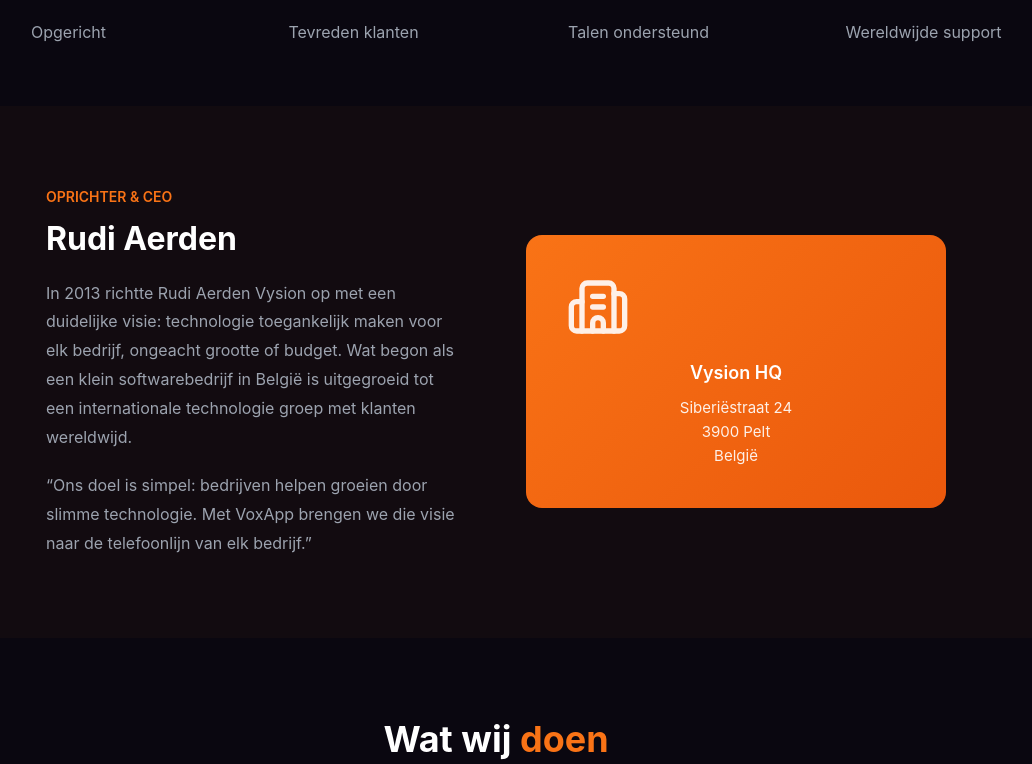
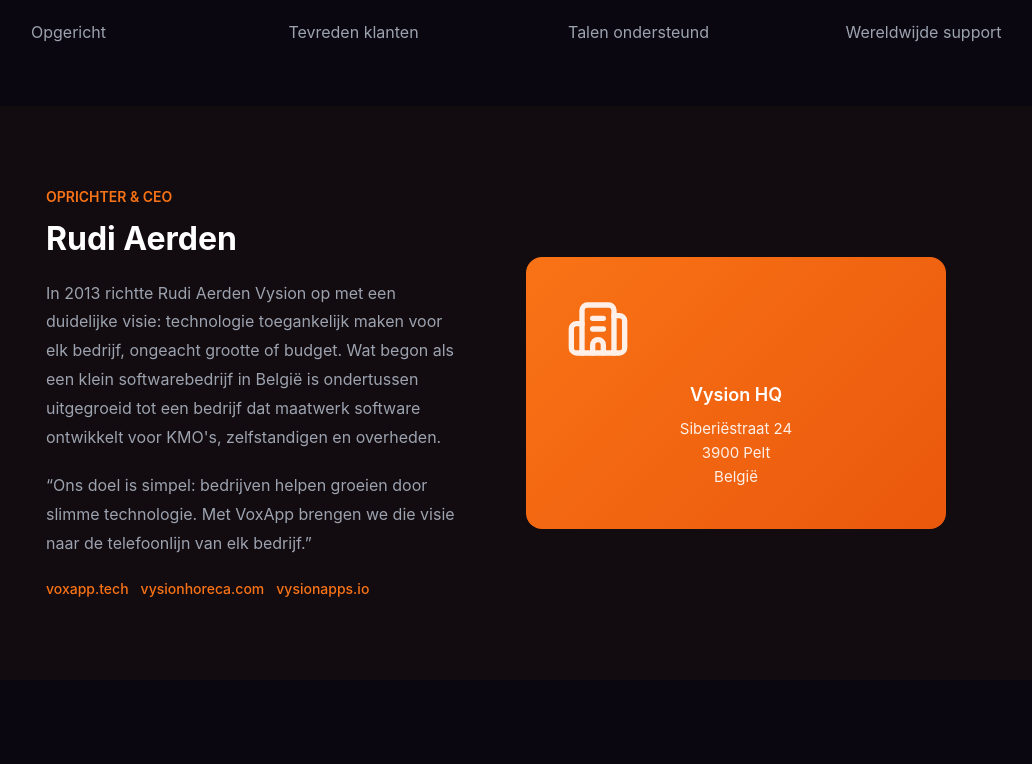
Before and after one commit to rudiaerden19-blip/voxapp, a Next.js app: page /over-ons in a window 1280 px wide. Shown: the part 587-1351 px from the top of the page, without its empty margins (144-1176 px from the left). Built offline with nearby package versions, Linux system fonts and the light colour scheme.

Commit message:
Update founder section with KMO, zelfstandigen, overheden and add URLs
Co-authored-by: Cursor <cursoragent@cursor.com>

```diff
--- a/src/app/over-ons/page.tsx
+++ b/src/app/over-ons/page.tsx
@@ -108,13 +108,18 @@ export default function OverOnsPage() {
               <p style={{ color: '#9ca3af', lineHeight: 1.8, marginBottom: 20 }}>
                 In 2013 richtte Rudi Aerden Vysion op met een duidelijke visie: technologie
                 toegankelijk maken voor elk bedrijf, ongeacht grootte of budget. Wat begon als
-                een klein softwarebedrijf in België is uitgegroeid tot een internationale
-                technologie groep met klanten wereldwijd.
+                een klein softwarebedrijf in België is ondertussen uitgegroeid tot een bedrijf
+                dat maatwerk software ontwikkelt voor KMO&apos;s, zelfstandigen en overheden.
               </p>
-              <p style={{ color: '#9ca3af', lineHeight: 1.8 }}>
+              <p style={{ color: '#9ca3af', lineHeight: 1.8, marginBottom: 20 }}>
                 &ldquo;Ons doel is simpel: bedrijven helpen groeien door slimme technologie.
                 Met VoxApp brengen we die visie naar de telefoonlijn van elk bedrijf.&rdquo;
               </p>
+              <div style={{ display: 'flex', flexWrap: 'wrap', gap: 12, marginTop: 16 }}>
+                <a href="https://voxapp.tech" style={{ color: '#f97316', textDecoration: 'none', fontSize: 14, fontWeight: 500 }}>voxapp.tech</a>
+                <a href="https://www.vysionhoreca.com" style={{ color: '#f97316', textDecoration: 'none', fontSize: 14, fontWeight: 500 }}>vysionhoreca.com</a>
+                <a href="https://www.vysionapps.io" style={{ color: '#f97316', textDecoration: 'none', fontSize: 14, fontWeight: 500 }}>vysionapps.io</a>
+              </div>
             </div>
             <div style={{
               background: 'linear-gradient(135deg, #f97316 0%, #ea580c 100%)',
```
